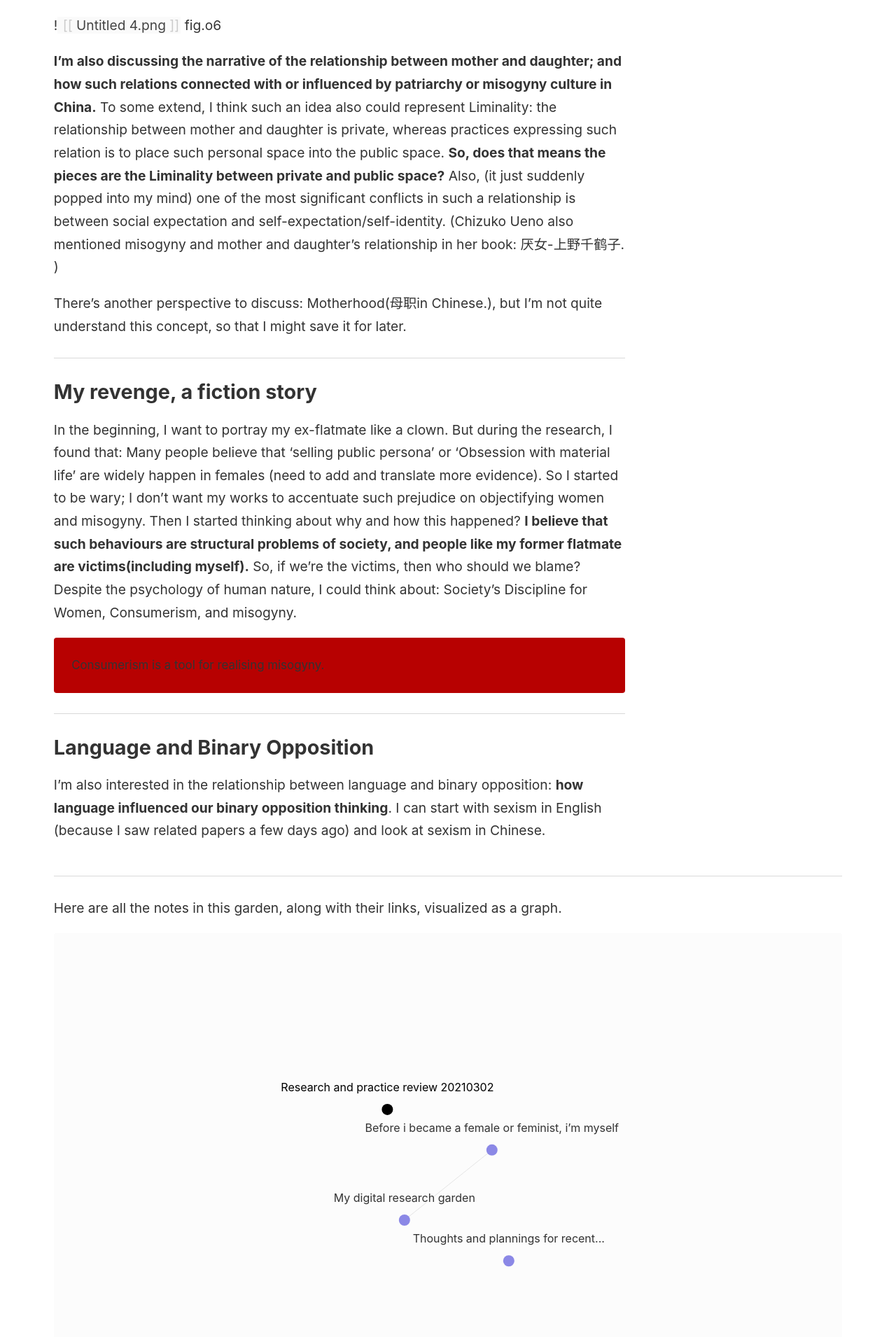
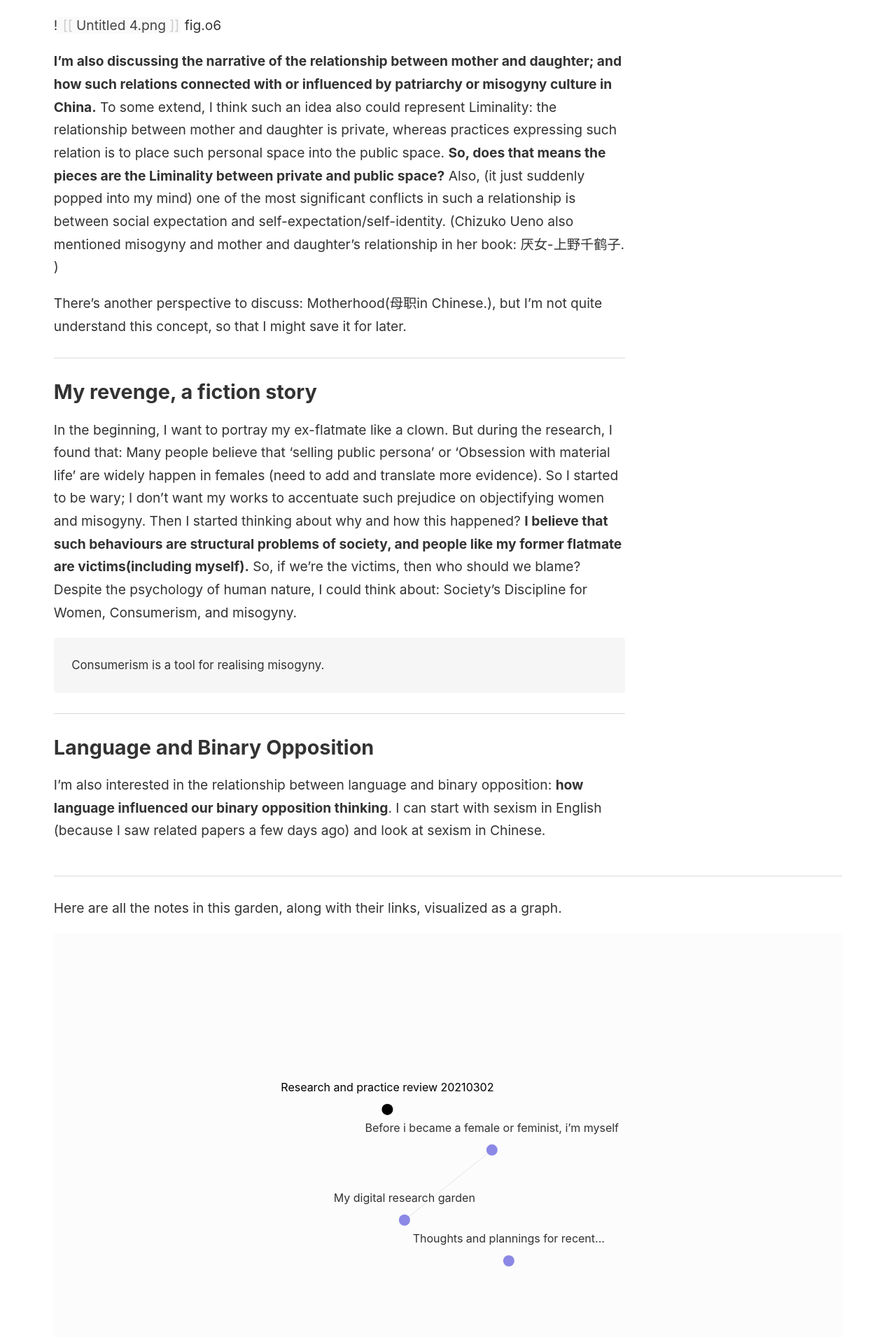
Before and after one commit to Chan-ops/my-digital-garden, a Jekyll site: the page built from _notes/Research and Practice review 20210302.md, in a window 1280 px wide. Shown: the part 1529-3439 px from the top of the page at 70% size. Built offline with Jekyll 4.4.1, drawn with Linux system fonts in a browser that asks for light colours.

Commit message:
Update _style.scss

```diff
--- a/_sass/_style.scss
+++ b/_sass/_style.scss
@@ -2,7 +2,7 @@ $color-primary: hsl(0, 0%, 10%);
 $color-text: hsl(0, 0%, 20%);
 $color-subtext: hsl(0, 0%, 30%);
 $color-border: hsl(0, 0%, 85%);
-$color-box-background: mix($color-primary, rgb(190, 0, 0), 4%);
+$color-box-background: mix($color-primary, white, 4%);
 $border-radius: 4px;
 $font-family: -apple-system, BlinkMacSystemFont, Segoe UI, Helvetica, Arial,
   sans-serif, Apple Color Emoji, Segoe UI Emoji, Segoe UI Symbol;
```
